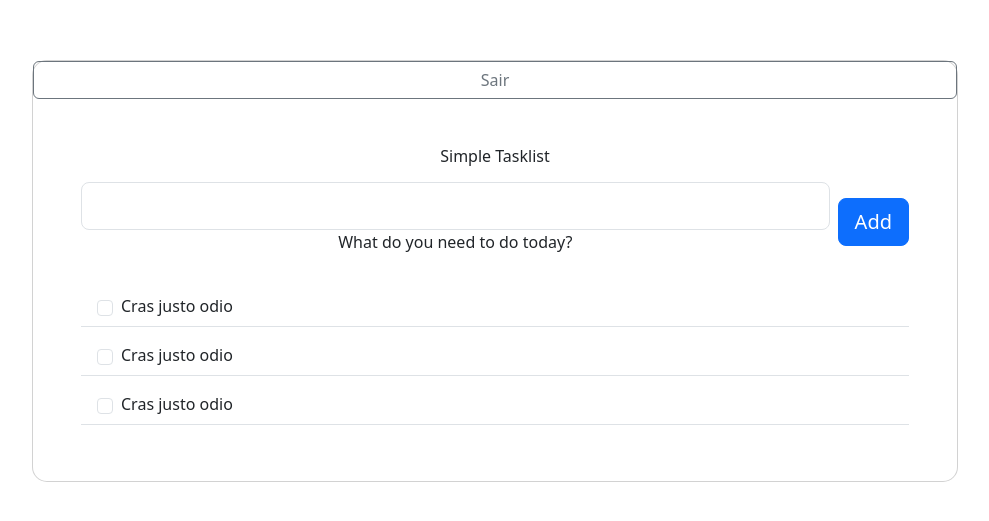
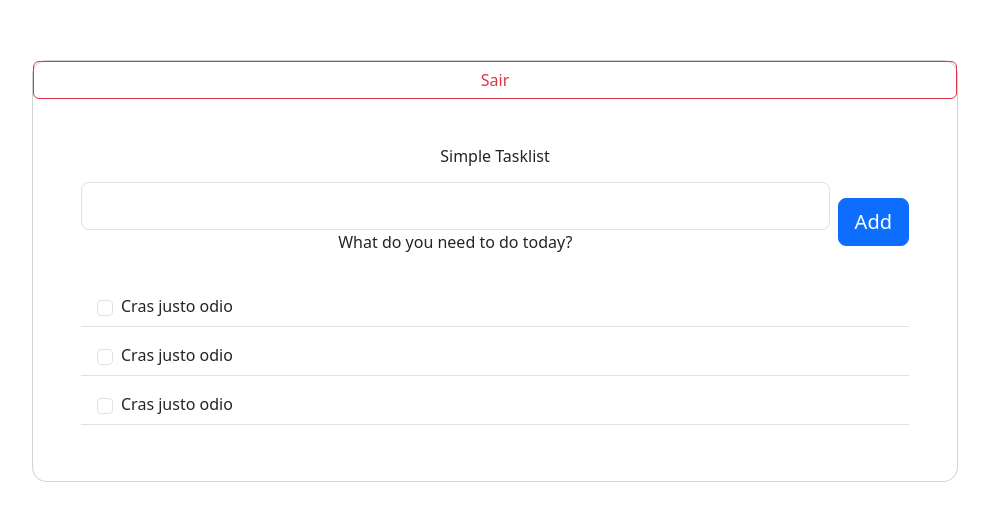
Before and after one commit to lucaslucenak/react-tasklist, a React (Create React App) app: page /tasklist in a window 1280 px wide. Shown: the part 129-650 px from the top of the page, without its empty margins (145-1134 px from the left). Built offline with nearby package versions, Linux system fonts and the light colour scheme.

Commit message:
Add logout

```diff
--- a/src/pages/SignUp/SignUp.js
+++ b/src/pages/SignUp/SignUp.js
@@ -59,7 +59,7 @@ export const SignUp = () => {
                     </div>
 
                     {/* <a className="small text-muted" href="#!">Forgot password?</a> */}
-                    <p className="mb-5 pb-lg-2" style={{color: "color: #393f81;"}}>Already have an account? <a href="/signIn"
+                    <p className="mb-5 pb-lg-2" style={{color: "color: #393f81;"}}>Already have an account? <a href="/"
                       style={{color: "color: #393f81;"}}>Sign in here</a></p>
                     {/* <a href="#!" className="small text-muted">Terms of use.</a> */}
                     {/* <a href="#!" className="small text-muted">Privacy policy</a> */}
--- a/src/pages/Tasklist/Tasklist.js
+++ b/src/pages/Tasklist/Tasklist.js
@@ -1,15 +1,24 @@
-import React from 'react'
 import { TasklistInput } from '../../components/TasklistInput'
 import { TasklistItem } from '../../components/TasklistItem'
+import React, { useState } from 'react'
+import { useNavigate } from 'react-router-dom';
 
 export const Tasklist = () => {
+  const navigate = useNavigate();
+
+  const handleLogout = async (e) => {
+    e.preventDefault();
+    localStorage.clear();
+    navigate('/');
+
+  }
   return (
     <section className="vh-100" style={{ backgroundColor: "#e2d5de;" }}>
       <div className="container py-5 h-100">
         <div className="row d-flex justify-content-center align-items-center h-100">
           <div className="col col-xl-10">
             <div className="card" style={{ borderRadius: '15px' }}>
-              <button className="btn btn-outline-secondary" >Sair</button>
+              <button className="btn btn-outline-danger" onClick={handleLogout}>Sair</button>
               <div className="card-body p-5">
                 <h6 className="mb-3">Simple Tasklist</h6>
                 <TasklistInput />
```
